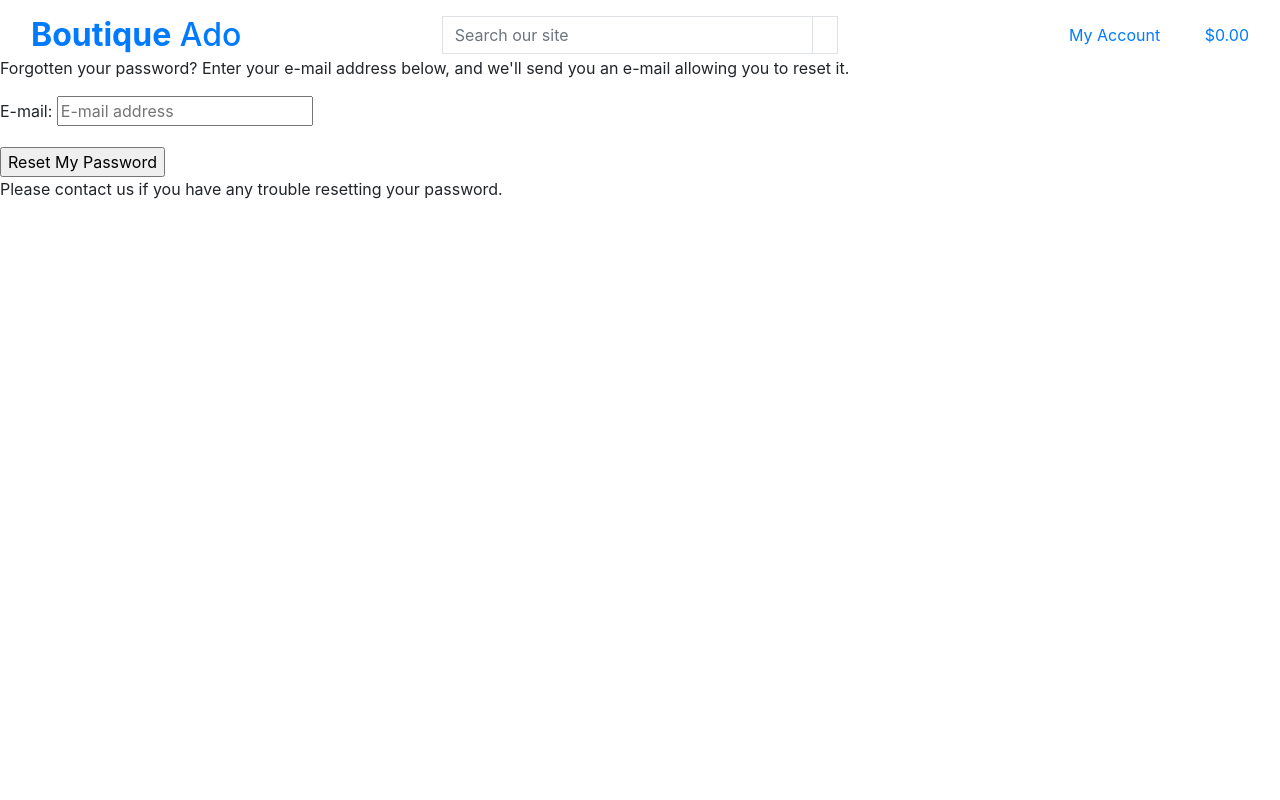
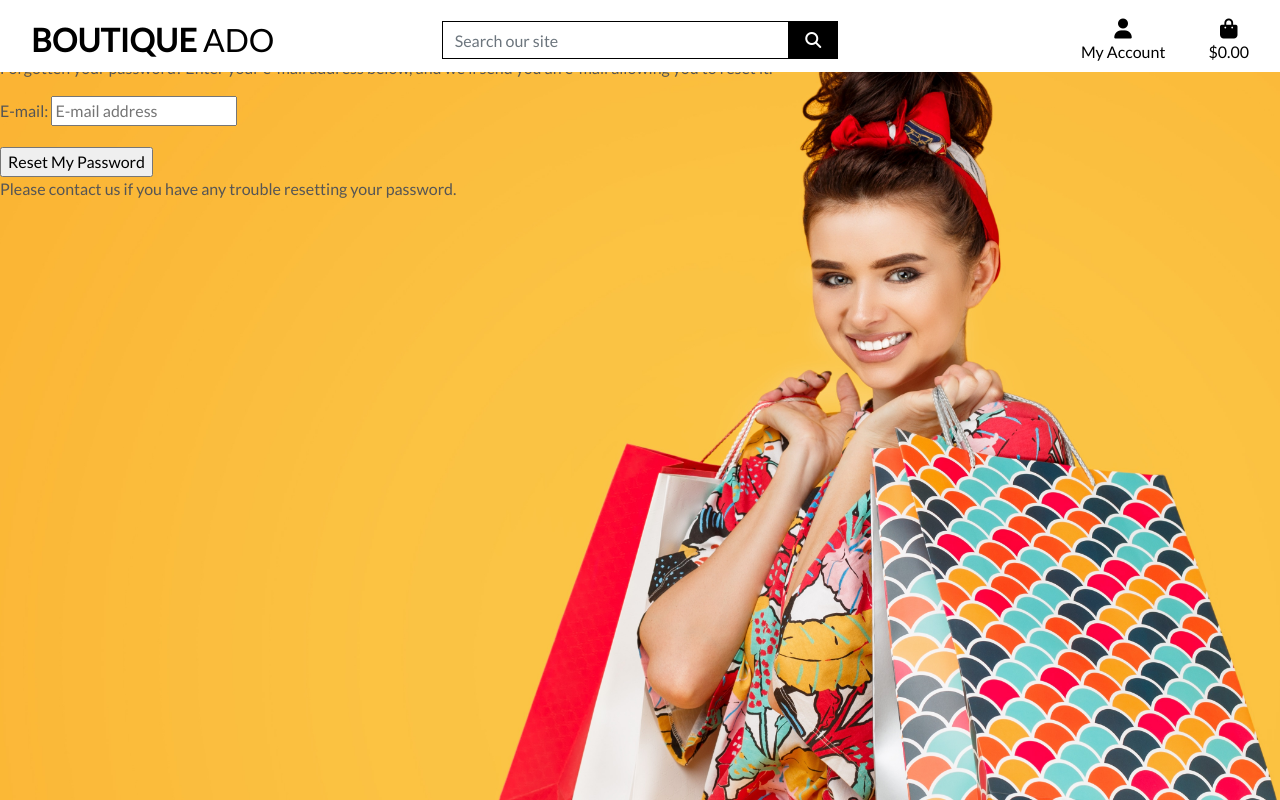
Before and after one commit to Pierreslag/boutique_v1, a Django app: page /accounts/password/reset/ in a window 1280 px wide. Run offline with Django 3.2, Linux system fonts and the light colour scheme; parts of the project's set-up code (start-up, migrations or seed data) failed here and were passed over; some libraries are stand-ins or nearby versions.

Commit message:
completed home page header and css

```diff
--- a/boutique_v1/settings.py
+++ b/boutique_v1/settings.py
@@ -137,6 +137,10 @@ USE_TZ = True
 # https://docs.djangoproject.com/en/3.2/howto/static-files/
 
 STATIC_URL = '/static/'
+STATICFILES_DIRS = (os.path.join(BASE_DIR, 'static'),)
+
+MEDIA_URL = '/media/'
+MEDIA_ROOT = os.path.join(BASE_DIR, 'media')
 
 # Default primary key field type
 # https://docs.djangoproject.com/en/3.2/ref/settings/#default-auto-field
--- a/boutique_v1/urls.py
+++ b/boutique_v1/urls.py
@@ -1,8 +1,11 @@
 from django.contrib import admin
 from django.urls import path, include
+from django.conf import settings
+from django.conf.urls.static import static
+
 
 urlpatterns = [
     path('admin/', admin.site.urls),
     path('accounts/', include('allauth.urls')),
     path('', include('home.urls')),
-]
+] + static(settings.MEDIA_URL, document_root=settings.MEDIA_ROOT)
--- a/templates/base.html
+++ b/templates/base.html
@@ -15,12 +15,17 @@
 
     {% block corecss %}
         <link rel="stylesheet" href="https://cdn.jsdelivr.net/npm/bootstrap@4.6.2/dist/css/bootstrap.min.css" integrity="sha384-xOolHFLEh07PJGoPkLv1IbcEPTNtaed2xpHsD9ESMhqIYd0nLMwNLD69Npy4HI+N" crossorigin="anonymous">
+        <link rel="preconnect" href="https://fonts.googleapis.com">
+        <link rel="preconnect" href="https://fonts.gstatic.com" crossorigin>
+        <link href="https://fonts.googleapis.com/css2?family=Lato&family=Roboto&display=swap" rel="stylesheet">
+        <link rel="stylesheet" href="{% static 'css/base.css' %}">
     {% endblock %}
 
     {% block extra_css %}
     {% endblock %}
 
     {% block corejs %}
+        <script src="https://kit.fontawesome.com/868176c90e.js" crossorigin="anonymous"></script>
         <script src="https://cdn.jsdelivr.net/npm/jquery@3.5.1/dist/jquery.min.js" integrity="sha256-9/aliU8dGd2tb6OSsuzixeV4y/faTqgFtohetphbbj0=" crossorigin="anonymous"></script>
         <script src="https://cdn.jsdelivr.net/npm/bootstrap@4.6.2/dist/js/bootstrap.bundle.min.js" integrity="sha384-Fy6S3B9q64WdZWQUiU+q4/2Lc9npb8tCaSX9FK7E8HnRr0Jz8D6OP9dO5Vg3Q9ct" crossorigin="anonymous"></script>
     {% endblock %}
```
